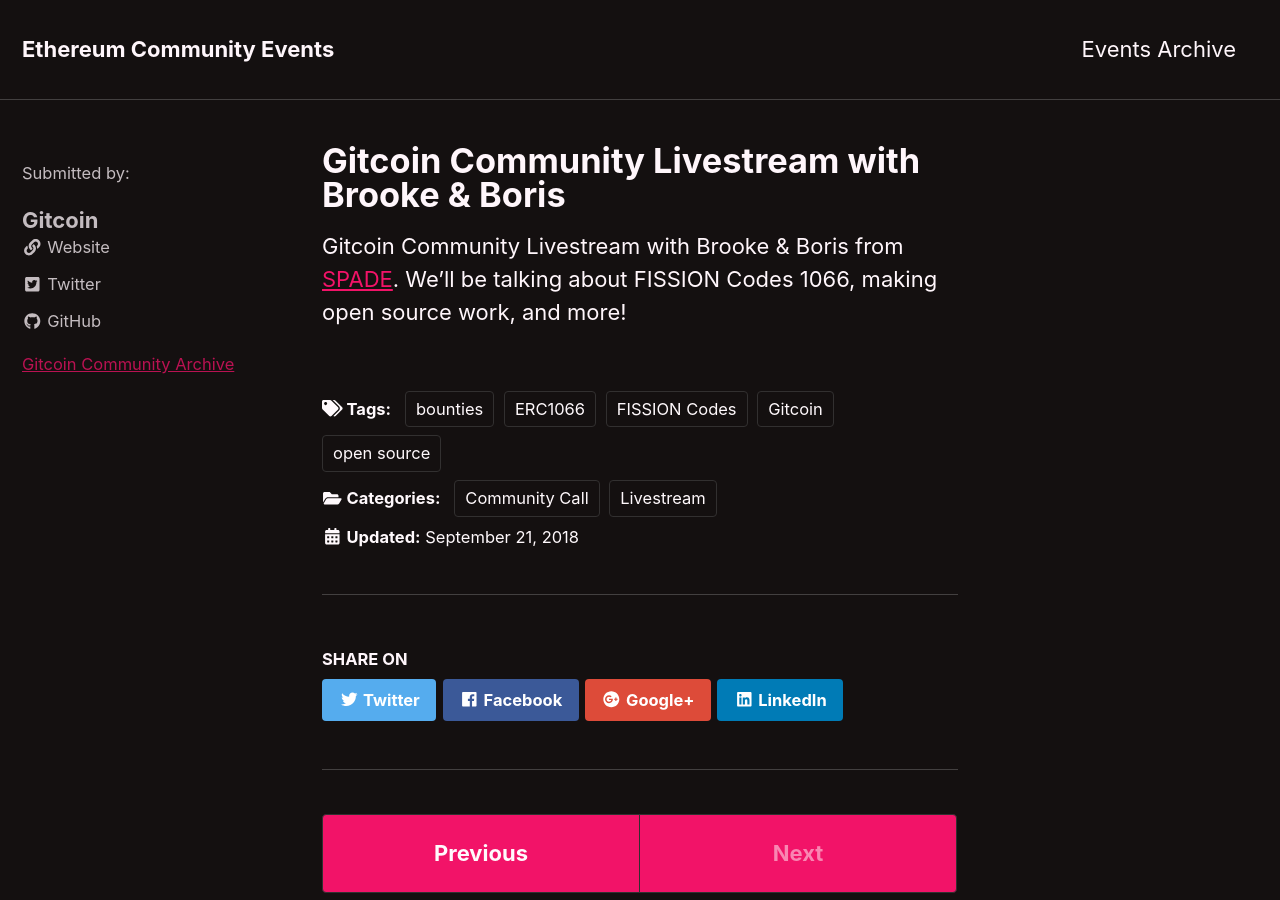
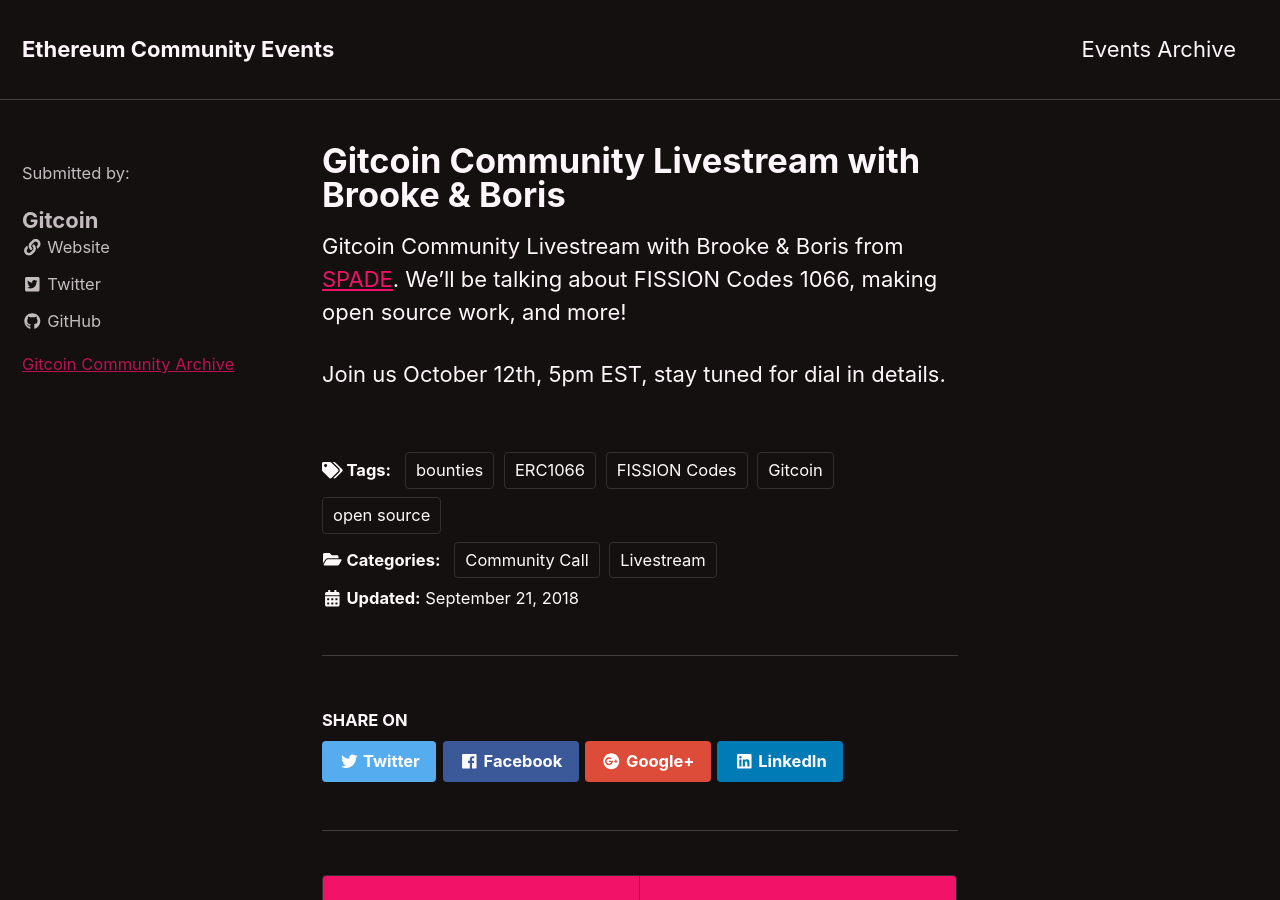
Before and after one commit to spadebuilders/ethereum-events, a Jekyll site: the page built from _events/2018-10-05-gitcoin-livestream-fission-codes.md, in a window 1280 px wide and 900 px high. Built offline with Jekyll 4.4.1, drawn with Linux system fonts in a browser that asks for light colours; nearby versions of some CDN libraries.

```diff
--- a/_events/2018-10-05-gitcoin-livestream-fission-codes.md
+++ b/_events/2018-10-05-gitcoin-livestream-fission-codes.md
@@ -19,6 +19,8 @@ tags:
   - bounties
 sidebar:
   - text: "<a href='https://github.com/gitcoinco/community'>Gitcoin Community Archive</a>"
-excerpt: "Gitcoin Community Livestream with Brooke & Boris from [SPADE](https://spade.builders). Talking 1066 & more."
+excerpt: "Gitcoin Community Livestream with Brooke & Boris from SPADE. Talking ERC1066 & more."
 ---
 Gitcoin Community Livestream with Brooke & Boris from [SPADE](https://spade.builders). We'll be talking about FISSION Codes 1066, making open source work, and more!
+
+Join us October 12th, 5pm EST, stay tuned for dial in details.
```
Also changed, not shown: other parts of _events/2018-10-05-gitcoin-livestream-fission-codes.md (+2 -2 lines).
